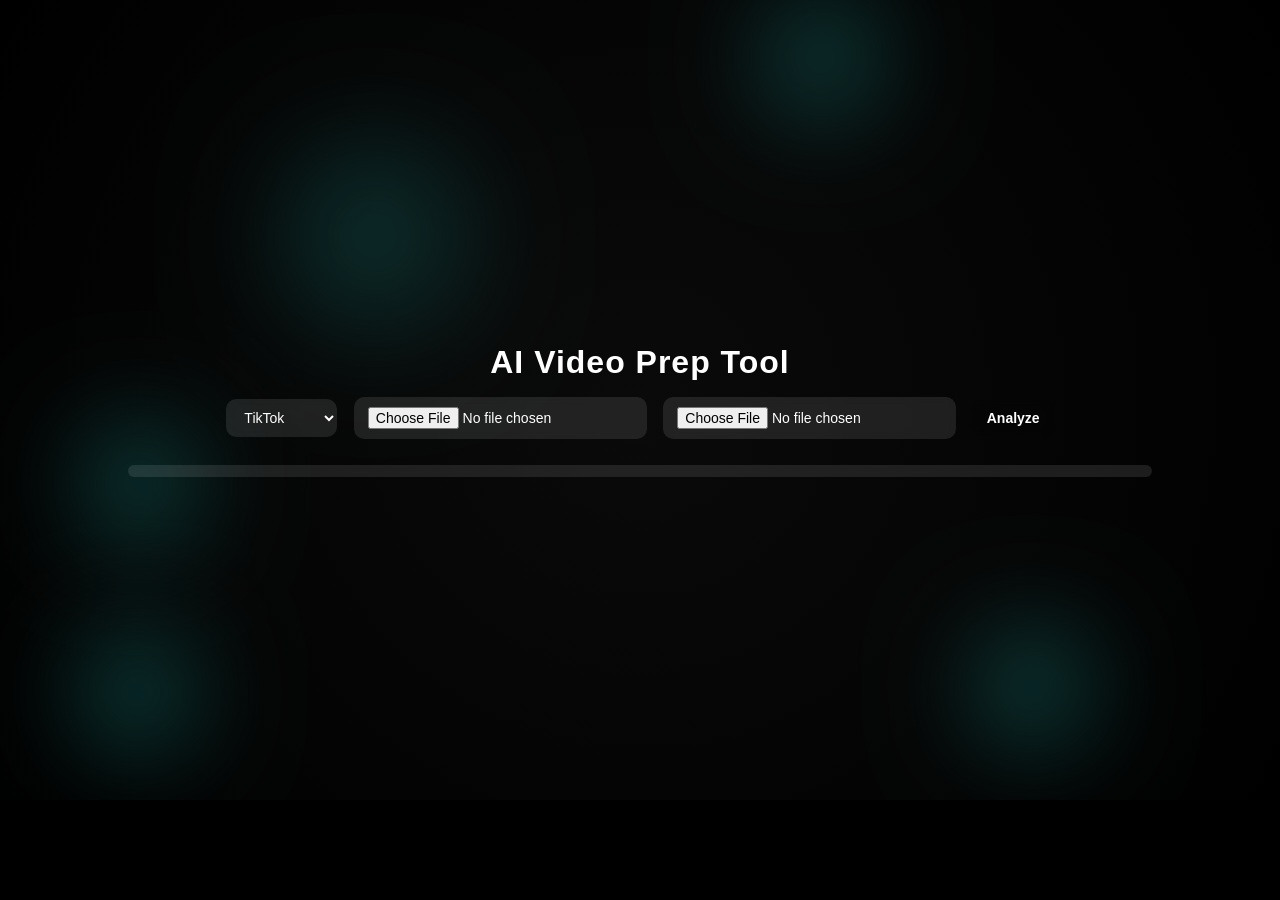
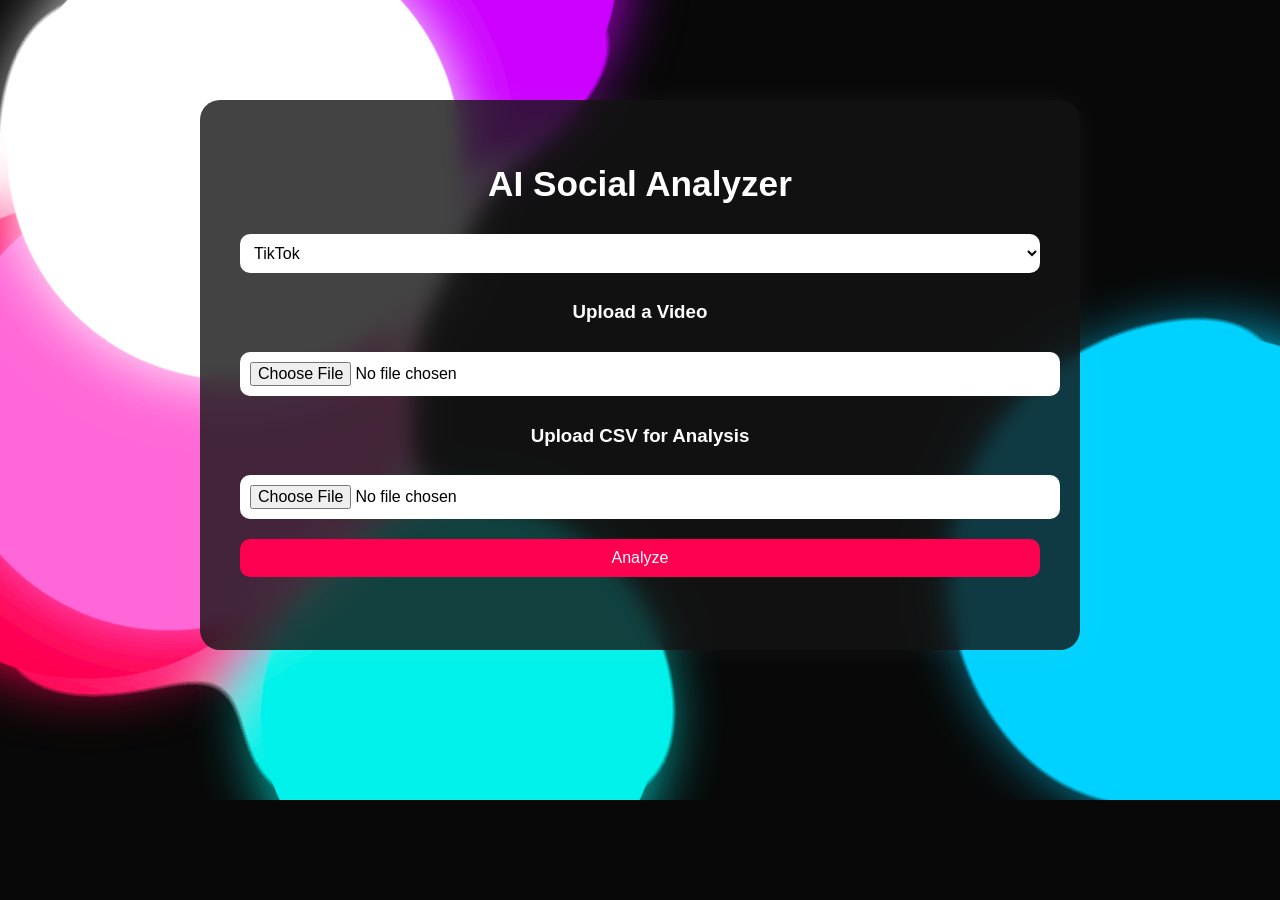
Before and after one commit to longlinemedia2025/tiktok-ai-analyzer, a Flask app: page / in a window 1280 px wide. Before the commit the page ends 782 px from the top, so only its background shows below. Run offline with Flask 3, Linux system fonts and the light colour scheme.

Commit message:
Fix analysis upload and missing element

```diff
--- a/templates/index.html
+++ b/templates/index.html
@@ -3,188 +3,227 @@
 <head>
   <meta charset="UTF-8" />
   <meta name="viewport" content="width=device-width, initial-scale=1.0" />
-  <title>Video Prep Tool</title>
+  <title>AI Social Analyzer</title>
   <style>
     :root {
-      --tiktok-color: #25F4EE;
-      --instagram-color: #E1306C;
-      --youtube-color: #FF0000;
+      --tiktok-colors: #ff0050, #00f2ea, #ffffff, #ff66c4, #00d2ff;
+      --youtube-colors: #ff0000, #ff6347, #ff7f50, #ffffff, #d3d3d3;
+      --instagram-colors: #e1306c, #f77737, #ffdc80, #5851db, #fd1d1d;
+      --base-bg: #080808;
     }
 
     body {
-      background: radial-gradient(circle at center, #0a0a0a 0%, #000000 100%);
-      overflow: hidden;
+      margin: 0;
       font-family: "Poppins", sans-serif;
-      color: white;
-      display: flex;
-      flex-direction: column;
-      align-items: center;
-      justify-content: center;
-      height: 100vh;
-      text-align: center;
-      margin: 0;
+      background: var(--base-bg);
+      color: #fff;
+      overflow-x: hidden;
+      min-height: 100vh;
     }
 
-    h1 {
-      font-weight: 600;
-      letter-spacing: 1px;
-      margin-bottom: 10px;
+    /* ================= Gooey Background ================= */
+    #gooey-bg {
+      position: fixed;
+      top: 0;
+      left: 0;
+      width: 100%;
+      height: 100%;
+      z-index: -1;
+      overflow: hidden;
     }
 
-    select, input, button {
-      background: rgba(255,255,255,0.1);
-      color: white;
-      border: none;
-      border-radius: 10px;
-      padding: 10px 14px;
-      margin: 6px;
-      font-size: 14px;
-      outline: none;
-      backdrop-filter: blur(5px);
+    #gooey-bg svg {
+      width: 100%;
+      height: 100%;
+      filter: url(#goo);
     }
 
+    .blob {
+      opacity: 0;
+      animation: fadeIn 2s ease-in forwards;
+      mix-blend-mode: screen;
+      transition: fill 0.8s ease, filter 0.8s ease;
+    }
+
+    @keyframes fadeIn {
+      to { opacity: 1; }
+    }
+
+    /* ================= Layout Container ================= */
+    .container {
+      max-width: 800px;
+      margin: 100px auto;
+      padding: 40px;
+      background: rgba(20, 20, 20, 0.8);
+      border-radius: 20px;
+      box-shadow: 0 0 30px rgba(255,255,255,0.05);
+      text-align: center;
+      backdrop-filter: blur(10px);
+    }
+
+    h1 { font-size: 2.2rem; margin-bottom: 20px; }
+
+    select, input[type="file"], button {
+      margin: 10px 0;
+      padding: 10px;
+      border-radius: 10px;
+      border: none;
+      font-size: 1rem;
+      width: 100%;
+    }
+
+    select, input[type="file"] { background: #fff; color: #000; }
     button {
-      background: var(--platform-color);
+      background: #ff0050;
+      color: #fff;
       cursor: pointer;
-      font-weight: 600;
       transition: 0.3s;
     }
+    button:hover { opacity: 0.8; }
 
-    button:hover {
-      opacity: 0.85;
-      transform: scale(1.03);
+    /* Loading Bar */
+    #loading-bar {
+      height: 8px;
+      width: 0%;
+      background: #ff0050;
+      border-radius: 5px;
+      margin-top: 15px;
+      transition: width 0.3s ease, background 0.3s ease;
     }
 
-    #loadingContainer {
-      position: relative;
-      width: 80%;
-      height: 12px;
-      background: rgba(255,255,255,0.1);
-      border-radius: 12px;
-      overflow: hidden;
-      margin-top: 20px;
-    }
-
-    #loadingBar {
-      width: 0%;
-      height: 100%;
-      background: var(--platform-color);
-      border-radius: 12px;
-      transition: width 0.2s ease-out, background 0.3s ease;
-      box-shadow: 0 0 10px var(--platform-color);
-    }
-
-    #aiResults {
-      white-space: pre-wrap;
+    /* AI Results */
+    #ai-results {
+      margin-top: 30px;
       text-align: left;
       background: rgba(255,255,255,0.05);
-      border-radius: 15px;
       padding: 20px;
-      margin-top: 25px;
-      width: 80%;
-      max-height: 55vh;
-      overflow-y: auto;
-      backdrop-filter: blur(4px);
+      border-radius: 10px;
       display: none;
     }
 
-    .blob {
-      position: absolute;
-      width: 120px;
-      height: 120px;
-      border-radius: 50%;
-      opacity: 0.25;
-      filter: blur(50px);
-      animation: float 20s infinite ease-in-out;
-      mix-blend-mode: screen;
-    }
-
-    @keyframes float {
-      0%, 100% { transform: translate(0, 0) scale(1); }
-      25% { transform: translate(100px, -80px) scale(1.3); }
-      50% { transform: translate(-120px, 100px) scale(0.9); }
-      75% { transform: translate(80px, 150px) scale(1.2); }
-    }
+    #ai-results h3 { margin-top: 0; }
   </style>
 </head>
-<body>
-  <h1>AI Video Prep Tool</h1>
 
-  <div>
-    <select id="platformSelect">
-      <option value="tiktok">TikTok</option>
+<body data-platform="tiktok">
+  <!-- Gooey Background -->
+  <div id="gooey-bg">
+    <svg viewBox="0 0 1000 700" xmlns="http://www.w3.org/2000/svg" preserveAspectRatio="xMidYMid slice">
+      <defs>
+        <filter id="goo">
+          <feGaussianBlur in="SourceGraphic" stdDeviation="40" result="blur"/>
+          <feColorMatrix in="blur" mode="matrix"
+            values="1 0 0 0 0
+                    0 1 0 0 0
+                    0 0 1 0 0
+                    0 0 0 25 -10" result="goo"/>
+          <feBlend in="SourceGraphic" in2="goo"/>
+        </filter>
+      </defs>
+      <g id="blobs-group">
+        <circle class="blob" cx="150" cy="250" r="160"></circle>
+        <circle class="blob" cx="400" cy="180" r="170"></circle>
+        <circle class="blob" cx="700" cy="300" r="160"></circle>
+        <circle class="blob" cx="850" cy="500" r="140"></circle>
+        <circle class="blob" cx="500" cy="550" r="150"></circle>
+        <circle class="blob" cx="250" cy="500" r="130"></circle>
+      </g>
+    </svg>
+  </div>
+
+  <!-- Main UI -->
+  <div class="container">
+    <h1>AI Social Analyzer</h1>
+
+    <select id="platform">
+      <option value="tiktok" selected>TikTok</option>
+      <option value="youtube">YouTube</option>
       <option value="instagram">Instagram</option>
-      <option value="youtube">YouTube</option>
     </select>
 
-    <input type="file" id="videoUpload" accept="video/*">
-    <input type="file" id="csvUpload" accept=".csv">
+    <h3>Upload a Video</h3>
+    <input type="file" id="videoUpload" accept="video/*"/>
+
+    <h3>Upload CSV for Analysis</h3>
+    <input type="file" id="csvUpload" accept=".csv"/>
+
     <button id="analyzeBtn">Analyze</button>
+    <div id="loading-bar"></div>
+
+    <div id="ai-results">
+      <h3>AI Results</h3>
+      <p><strong>Caption:</strong> <span id="caption">Waiting...</span></p>
+      <p><strong>Hashtags:</strong> <span id="hashtags">Waiting...</span></p>
+      <p><strong>Tags:</strong> <span id="tags">Waiting...</span></p>
+      <p><strong>Score:</strong> <span id="score">Waiting...</span></p>
+    </div>
   </div>
 
-  <div id="loadingContainer">
-    <div id="loadingBar"></div>
-  </div>
+  <script>
+    const colorThemes = {
+      tiktok: ['#ff0050', '#00f2ea', '#ffffff', '#ff66c4', '#00d2ff', '#cc00ff'],
+      youtube: ['#ff0000', '#ff6347', '#ff7f50', '#ffffff', '#d3d3d3', '#ff4c4c'],
+      instagram: ['#e1306c', '#f77737', '#ffdc80', '#5851db', '#fd1d1d', '#fcb045']
+    };
 
-  <div id="aiResults"></div>
+    const blobs = document.querySelectorAll('.blob');
+    const loadingBar = document.getElementById('loading-bar');
+    const platformSelect = document.getElementById('platform');
+    const analyzeBtn = document.getElementById('analyzeBtn');
+    const aiResults = document.getElementById('ai-results');
+    let progress = 0;
 
-  <script>
-    const analyzeBtn = document.getElementById('analyzeBtn');
-    const aiResults = document.getElementById('aiResults');
-    const loadingBar = document.getElementById('loadingBar');
-    const platformSelect = document.getElementById('platformSelect');
-    let blobs = [];
-    let progress = 0;
-    let pulseIntensity = 0;
-    let currentColor = getPlatformColor(platformSelect.value);
+    const blobData = Array.from(blobs).map(() => ({
+      x: Math.random() * 1000,
+      y: Math.random() * 700,
+      r: 140 + Math.random() * 40,
+      dx: (Math.random() - 0.5) * 0.4,
+      dy: (Math.random() - 0.5) * 0.4,
+      pulse: Math.random() * Math.PI * 2
+    }));
 
-    function getPlatformColor(platform) {
-      if (platform === "tiktok") return "#25F4EE";
-      if (platform === "instagram") return "#E1306C";
-      if (platform === "youtube") return "#FF0000";
-      return "#25F4EE";
+    // Gooey + floating motion
+    function animateBlobs(time) {
+      blobData.forEach((b, i) => {
+        b.x += b.dx;
+        b.y += b.dy;
+        if (b.x < 0 || b.x > 1000) b.dx *= -1;
+        if (b.y < 0 || b.y > 700) b.dy *= -1;
+
+        const pulse = 1 + Math.sin(time / 1000 + b.pulse) * 0.08;
+        blobs[i].setAttribute('cx', b.x);
+        blobs[i].setAttribute('cy', b.y);
+        blobs[i].setAttribute('r', b.r * pulse);
+      });
+      requestAnimationFrame(animateBlobs);
     }
+    requestAnimationFrame(animateBlobs);
 
-    function createBlobs() {
-      const count = 5;
-      blobs.forEach(b => b.remove());
-      blobs = [];
-      for (let i = 0; i < count; i++) {
-        const blob = document.createElement('div');
-        blob.className = 'blob';
-        blob.style.background = currentColor;
-        blob.style.left = Math.random() * window.innerWidth + "px";
-        blob.style.top = Math.random() * window.innerHeight + "px";
-        blob.style.animationDelay = `${Math.random() * 10}s`;
-        document.body.appendChild(blob);
-        blobs.push(blob);
-      }
-    }
+    // Mouse parallax
+    document.addEventListener('mousemove', (e) => {
+      const moveX = (e.clientX / window.innerWidth - 0.5) * 25;
+      const moveY = (e.clientY / window.innerHeight - 0.5) * 25;
+      blobs.forEach((blob, i) => {
+        blob.style.transform = `translate(${moveX * (i / 6)}px, ${moveY * (i / 6)}px)`;
+      });
+    });
 
+    // Assign colors based on platform
     function updateColors() {
-      currentColor = getPlatformColor(platformSelect.value);
-      document.documentElement.style.setProperty('--platform-color', currentColor);
-      loadingBar.style.background = currentColor;
-      blobs.forEach(b => b.style.background = currentColor);
-    }
-
-    function updateBlobPulse() {
-      pulseIntensity = Math.min(1, progress / 100);
-      blobs.forEach(blob => {
-        blob.style.filter = `blur(${50 - pulseIntensity * 20}px)`;
-        blob.style.opacity = 0.25 + pulseIntensity * 0.5;
-        blob.style.boxShadow = `0 0 ${40 * pulseIntensity}px ${currentColor}`;
+      const platform = platformSelect.value;
+      const palette = colorThemes[platform];
+      analyzeBtn.style.background = palette[0];
+      loadingBar.style.background = palette[0];
+      blobs.forEach((b, i) => {
+        const color = palette[i % palette.length];
+        b.setAttribute('fill', color);
+        b.style.filter = `drop-shadow(0 0 25px ${color})`;
       });
     }
 
-    platformSelect.addEventListener('change', () => {
-      updateColors();
-      createBlobs();
-    });
+    platformSelect.addEventListener('change', updateColors);
 
-    createBlobs();
-
-    // ---- Main Analyze Button Function ----
+// Handle Analyze button click
 analyzeBtn.addEventListener('click', async () => {
   const videoFile = document.getElementById('videoUpload').files[0];
   const csvFile = document.getElementById('csvUpload').files[0];
@@ -195,17 +234,20 @@
     return;
   }
 
+  // Reset progress and UI
+  progress = 0;
   aiResults.style.display = "none";
-      progress = 0;
+  loadingBar.style.width = "0%";
   updateColors();
 
+  // Animate progress bar
   const progressInterval = setInterval(() => {
     progress += Math.random() * 5;
-        if (progress >= 90) clearInterval(progressInterval);
+    if (progress >= 90) clearInterval(progressInterval); // stop near 90% until server responds
     loadingBar.style.width = progress + "%";
-        updateBlobPulse();
   }, 200);
 
+  // Send to Flask backend
   const formData = new FormData();
   formData.append("platform", platform);
   formData.append("video", videoFile);
@@ -219,25 +261,29 @@
 
     const data = await response.json();
     clearInterval(progressInterval);
-        progress = 100;
-        updateBlobPulse();
     loadingBar.style.width = "100%";
 
     if (data.error) {
-          aiResults.innerText = "❌ Error: " + data.error;
-          aiResults.style.display = "block";
+      alert("Error: " + data.error);
       return;
     }
 
-        // --- Display AI Results in requested format ---
+    // Show the AI results text
     aiResults.style.display = "block";
-        aiResults.innerText = data.result;
+    document.getElementById("caption").innerText = data.result.split("###")[1]?.trim() || "See full text below";
+    document.getElementById("hashtags").innerText = data.result.match(/#[\w]+/g)?.join(" ") || "Not detected";
+    document.getElementById("tags").innerText = data.result.match(/#[\w]+/g)?.slice(0,5)?.join(" ") || "N/A";
+    document.getElementById("score").innerText = data.result.match(/(\d{1,3})\/100/)?.[1] || "N/A";
+
+    console.log("Full AI Output:\n", data.result);
   } catch (err) {
     clearInterval(progressInterval);
-        aiResults.style.display = "block";
-        aiResults.innerText = "⚠️ Server error: " + err.message;
+    alert("Server error: " + err.message);
   }
 });
+
+
+    updateColors();
   </script>
 </body>
 </html>
```
Lines whose indentation alone changed are shown as unchanged.
